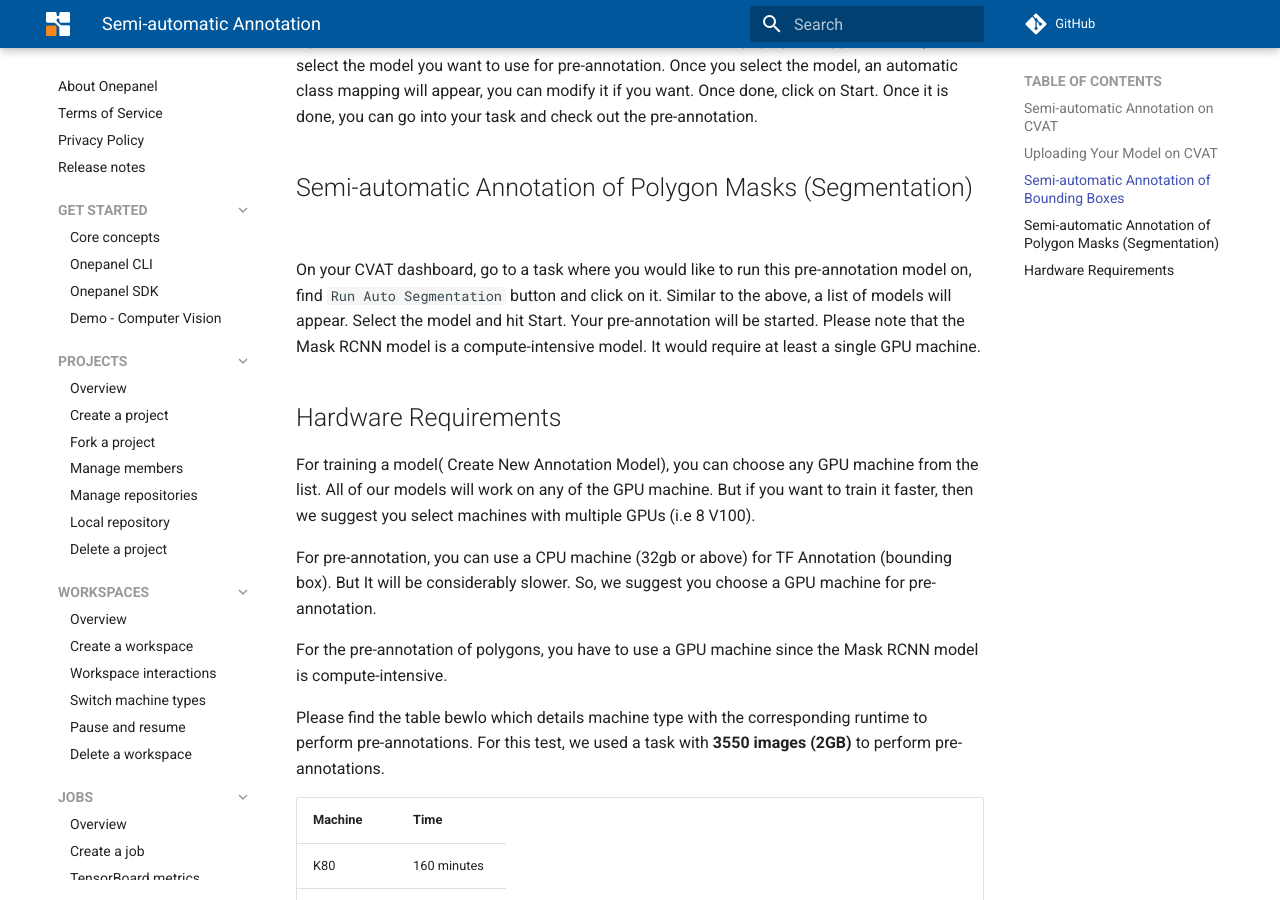
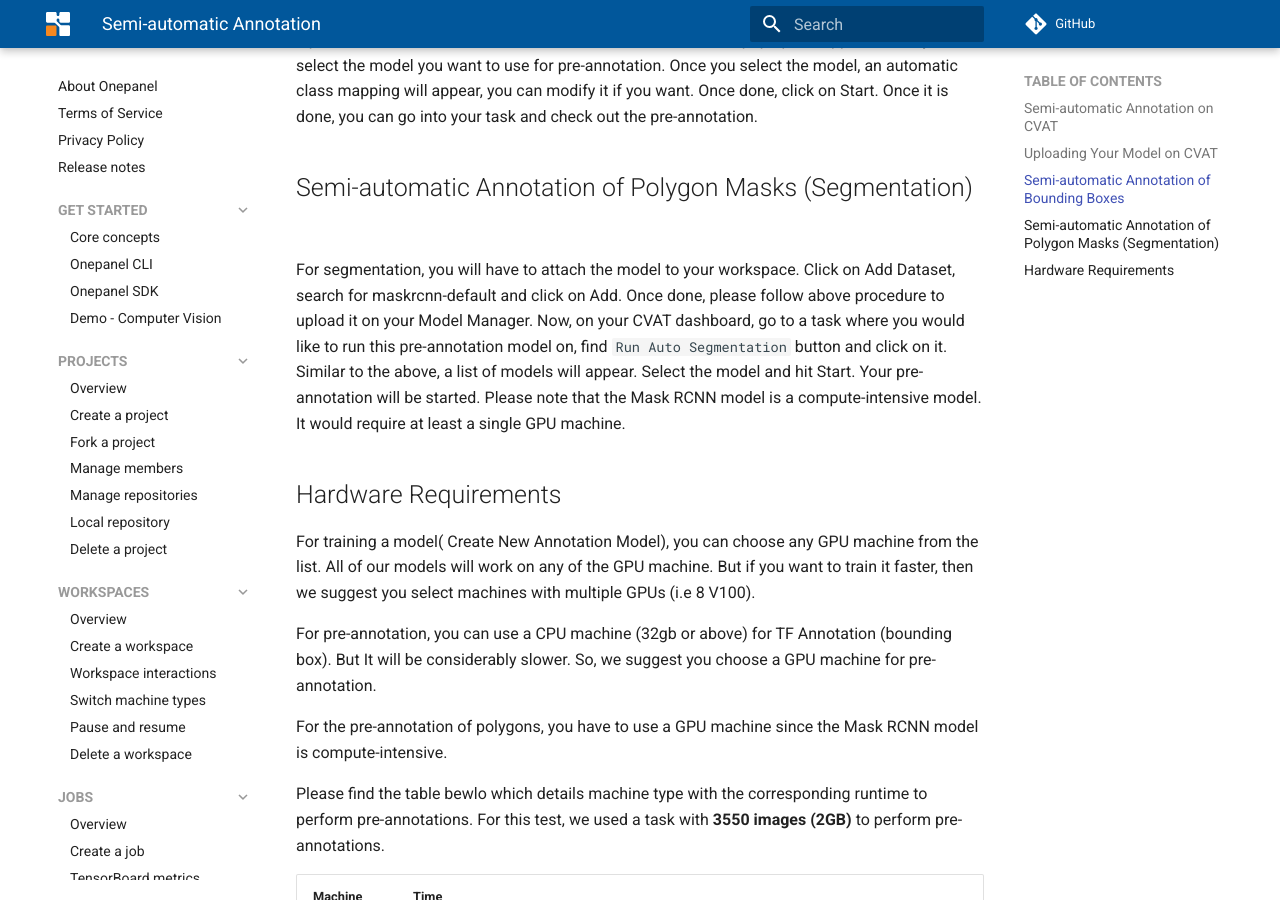
Before and after one commit to onepanelio/docs, an MkDocs documentation site: the page built from docs/CVAT/semiautomatic_annotation.md, in a window 1280 px wide and 900 px high, scrolled down 671 px. Built offline with MkDocs 1.6.1 and Material for MkDocs 9.7.7, drawn with Linux system fonts in a browser that asks for light colours; comment, search, counter and statistics services are not loaded.

Commit message:
added doc for default seg model

```diff
--- a/docs/CVAT/semiautomatic_annotation.md
+++ b/docs/CVAT/semiautomatic_annotation.md
@@ -9,7 +9,7 @@
 The first step is to upload your model on CVAT or use our default model which is inside input/models/cvat-default. Now, click on Run TF Annotation. A pop up will appear where you can select the model you want to use for pre-annotation. Once you select the model, an automatic class mapping will appear, you can modify it if you want. Once done, click on Start. Once it is done, you can go into your task and check out the pre-annotation.
 
 ## Semi-automatic Annotation of Polygon Masks (Segmentation)
-On your CVAT dashboard, go to a task where you would like to run this pre-annotation model on, find `Run Auto Segmentation` button and click on it. Similar to the above, a list of models will appear. Select the model and hit Start. Your pre-annotation will be started.
+For segmentation, you will have to attach the model to your workspace. Click on Add Dataset, search for maskrcnn-default and click on Add. Once done, please follow above procedure to upload it on your Model Manager. Now, on your CVAT dashboard, go to a task where you would like to run this pre-annotation model on, find `Run Auto Segmentation` button and click on it. Similar to the above, a list of models will appear. Select the model and hit Start. Your pre-annotation will be started.
 Please note that the Mask RCNN model is a compute-intensive model. It would require at least a single GPU machine.
 
 ## Hardware Requirements
```
